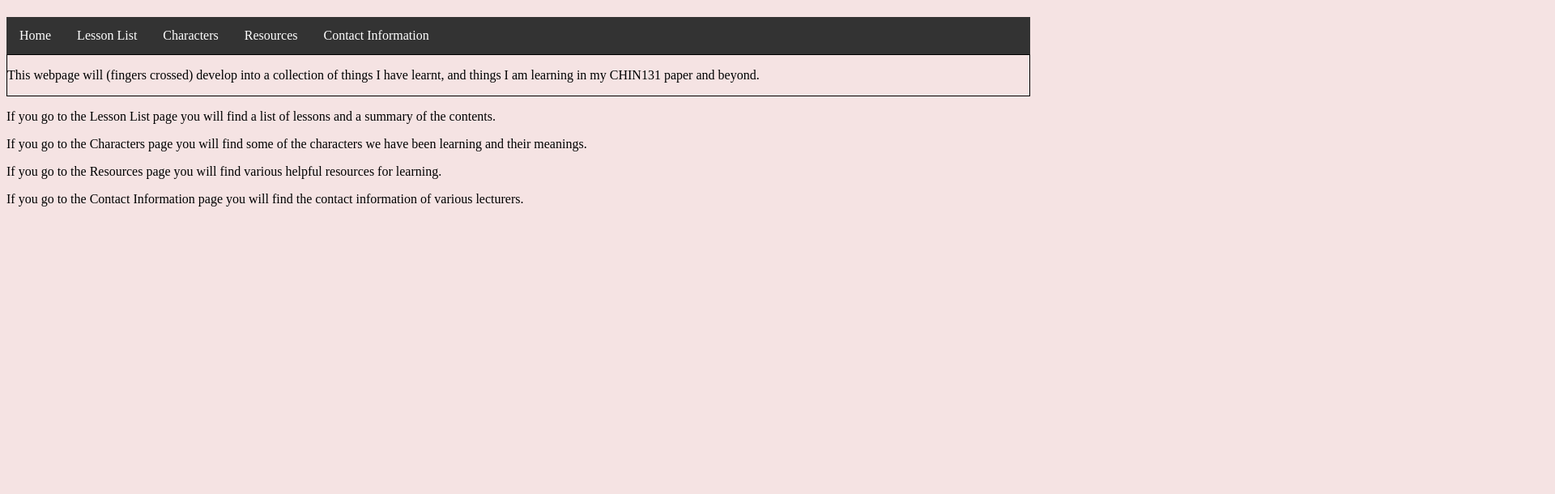
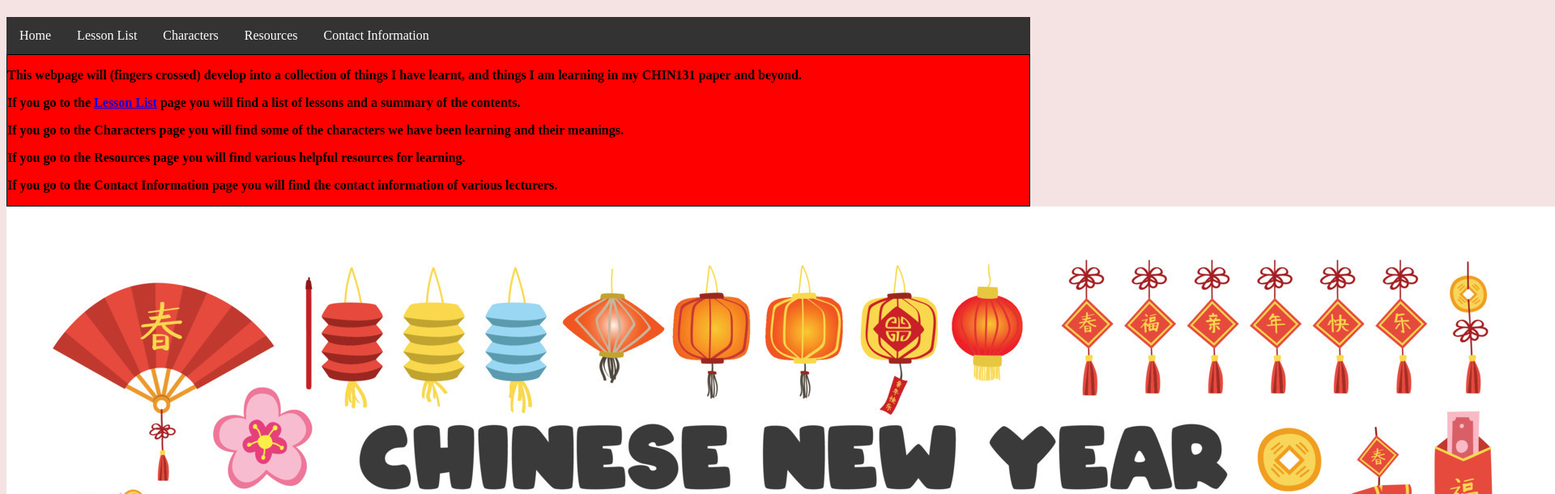
Before and after one commit to JoeCodesAlot/WebS2, a plain HTML site: page CHIN131/index.html in a window 1280 px wide. Shown: the part 166-776 px from the top of the page at 81% size, 1920 px wide, since content can reach past the window. Drawn offline with Linux system fonts and the light colour scheme.

Commit message:
new changes

```diff
--- a/CHIN131/forpage.css
+++ b/CHIN131/forpage.css
@@ -77,7 +77,14 @@ height:auto;
   display: block;
 }
 
-.content{
+.intro{
+  font-weight: bold;
+  display: block;
+  background-color: red;
   margin:auto;
   border: 1px, solid black;
 }
+ .dropdown span{
+  background-color: #111;
+color: white;
+}
--- a/CHIN131/index.html
+++ b/CHIN131/index.html
@@ -49,17 +49,19 @@
     </nav>
 
 </div>
-<div class="content">
+<div class="intro">
     <p>This webpage will (fingers crossed) develop into a collection of things I have learnt, and things I am learning in my CHIN131 paper and beyond.</p>
-</div>
+
 
 <p>
-    If you go to the Lesson List page you will find a list of lessons and a summary of the contents.</p>
+    If you go to the <a href="Lesson List.html">Lesson List</a> page you will find a list of lessons and a summary of the contents.</p>
     If you go to the Characters page you will find some of the characters we have been learning and their meanings.</p>
     If you go to the Resources page you will find various helpful resources for learning.</p>
     If you go to the Contact Information page you will find the contact information of various lecturers.</p>
-
-
+</div>
+<div class="image">
+<img src="images/chinese new year.jpg" alt="Chinese New Year image">
+</div>
 </body>
 
 </html>
```
Also changed, not shown: CHIN131/images/chinese new year.jpg (added).
